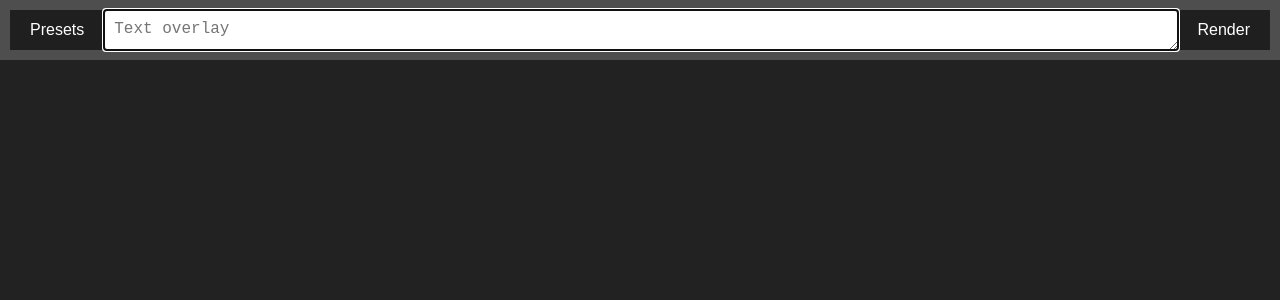
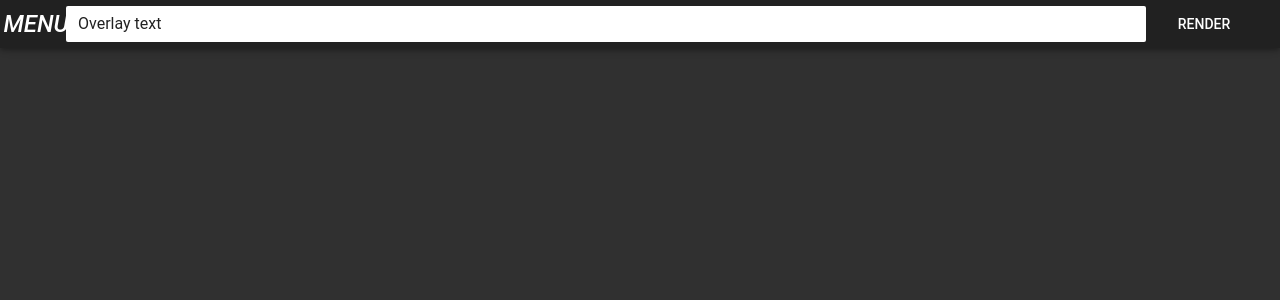
Before and after one commit to tyom/memify, a Vue app: page /#/ in a window 1280 px wide. Shown: the top 300 px of the page. Built offline with nearby package versions, Linux system fonts and the light colour scheme; the HTML template or start-up script is replaced by a standard one; what vue-konva would draw is missing.

Commit message:
Use Vuetify for UI

```diff
--- a/package.json
+++ b/package.json
@@ -24,6 +24,7 @@
     "vue": "2.6.10",
     "vue-konva": "2.0.4",
     "vue-router": "3.0.6",
+    "vuetify": "1.5.14",
     "webfontloader": "1.6.28"
   },
   "devDependencies": {
--- a/src/client/App.vue
+++ b/src/client/App.vue
@@ -1,18 +1,17 @@
 <template>
-  <div class="App">
+  <v-app dark>
     <Toolbar
+      :text="$route.query.text"
       :presets="presets"
-      :initial-text="$route.query.text"
-      @input="handleTextInput"
+      @render="handleRender"
+      @text-input="handleTextInput"
     />
-    <main>
-      <Stage
-        :preset="selectedPreset"
-        :text="$route.query.text"
-        ref="stage"
-      />
-    </main>
-  </div>
+    <v-container fluid fill-height>
+      <v-layout align-center justify-center>
+        <Stage :preset="selectedPreset" :text="$route.query.text" ref="stage" />
+      </v-layout>
+    </v-container>
+  </v-app>
 </template>
 
 <script>
@@ -52,28 +51,17 @@ export default {
         },
       });
     },
-    updateStage() {
-      console.log(this.$refs.stage);
-    }
+    handleRender() {
+      window.location.href = this.$router
+        .resolve(this.$route)
+        .href.replace('#', '/r');
+    },
   },
 };
 </script>
 
 <style>
-.App {
-  font: 16px Helvetica, sans-serif;
-  background-color: #222;
-  color: #fff;
-  display: grid;
-  grid-template-rows: auto 1fr;
-  height: 100vh;
-  width: 100vw;
-  overflow: hidden;
-}
-
-main {
-  display: flex;
-  align-items: center;
-  justify-content: center;
+html {
+  background-color: #303030;
 }
 </style>
--- a/src/client/Toolbar.vue
+++ b/src/client/Toolbar.vue
@@ -1,44 +1,47 @@
 <template>
-  <div class="Toolbar">
-    <div class="row">
-      <button
-        type="button"
-        class="toggle"
-        @click="handlePresetToggle"
-      >
-        Presets
-      </button>
-      <form :action="`/r/${$route.params.preset}`">
-        <textarea
-          autofocus
-          class="text-input"
-          name="text"
-          placeholder="Text overlay"
-          :value="initialText"
-          @input="$emit('input', $event.target.value)"
-        ></textarea>
-        <button>Render</button>
-      </form>
-    </div>
-    <div v-if="expanded" class="presets">
-      <div class="row">
-        <router-link
+  <v-toolbar app dense>
+    <v-menu :close-on-content-click="false">
+      <template v-slot:activator="{ on }">
+        <v-toolbar-side-icon v-on="on" />
+      </template>
+      <v-list subheader>
+        <v-subheader>Preset items</v-subheader>
+        <v-list-tile
           v-for="(preset, key) in presets"
           :key="key"
           :to="{ name: 'preset', params: { preset: key }, query: $route.query }"
-          class="preset-link"
+          avatar
         >
-          {{ preset.name }}
-          <img
-            v-if="preset.bgr"
-            :src="preset.bgr.url"
-            class="preset-thumb"
-            alt=""
+          <v-list-tile-avatar tile size="56">
+            <v-img :src="preset.bgr.url" />
+          </v-list-tile-avatar>
+          <v-list-tile-content>
+            <v-list-tile-title v-html="preset.name" />
+          </v-list-tile-content>
+        </v-list-tile>
+      </v-list>
+    </v-menu>
+    <v-form @submit.prevent="$emit('render')" grow>
+      <v-layout>
+        <v-flex>
+          <v-text-field
+            :value="text"
+            @input="$emit('text-input', $event)"
+            autofocus
+            flat
+            solo-inverted
+            hide-details
+            label="Overlay text"
           />
-        </router-link>
-      </div>
-    </div>
-  </div>
+        </v-flex>
+        <v-flex shrink>
+          <v-btn type="submit" flat>
+            Render
+          </v-btn>
+        </v-flex>
+      </v-layout>
+    </v-form>
+  </v-toolbar>
 </template>
 
 <script>
@@ -48,98 +51,46 @@ export default {
       type: Object,
       default: () => ({}),
     },
-    initialText: {
+    text: {
       type: String,
       default: '',
     },
-  },
-  data() {
-    return {
-      text: '',
-      expanded: false,
-    };
   },
   methods: {
     handlePresetToggle() {
       this.expanded = !this.expanded;
     },
+    handlePresetSelection(key) {
+      this.$router.push({
+        name: 'preset',
+        params: { preset: key },
+        query: this.$route.query,
+      });
+    },
   },
 };
 </script>
 
-<style scoped>
-.Toolbar {
-  padding: 10px;
-  grid-gap: 10px;
-  background-color: #fff3;
-  align-items: stretch;
-}
-
-.row {
-  display: flex;
-}
-
-form {
-  display: flex;
-  margin: 0;
+<style>
+.v-form {
   flex: 1;
 }
 
-.text-input,
-button {
-  padding: 10px;
-  font-size: 1em;
+.v-input__control {
+  min-height: 36px !important;
+  margin: 6px !important;
 }
 
-button:focus {
-  position: relative;
+.v-list__tile.v-list__tile--avatar {
+  height: 70px;
 }
 
-.text-input {
-  flex-grow: 1;
-  height: 2.5em;
-  color: #333;
-  border: 0;
+.v-list__tile__content {
+  padding-left: 8px;
 }
 
-.text-input:focus {
-  position: relative;
-}
-
-button {
-  border: 0;
-  padding-left: 20px;
-  padding-right: 20px;
-  text-decoration: none;
-  cursor: pointer;
-  background-color: #0009;
-  color: #fff;
-}
-
-.presets {
-  margin: 10px 0 0;
-  background-color: #0004;
-}
-
-.preset-link {
-  padding: 10px;
-  display: block;
-  font-size: 1.2em;
-  color: #fff;
-  text-decoration: none;
-}
-
-.preset-link:hover {
-  background-color: #0004;
-}
-
-.preset-thumb {
-  display: block;
-  width: 120px;
-  margin-top: 10px;
-}
-
-.preset-link.router-link-active {
-  background-color: #0009;
+.primary--text.v-list__tile--active {
+  background-color: #0006 !important;
+  color: #fff !important;
 }
 </style>
--- a/src/client/global.css
+++ /dev/null
@@ -1,9 +0,0 @@
-*,
-*::before,
-*::after {
-  box-sizing: border-box;
-}
-
-body {
-  margin: 0;
-}
--- a/src/client/index.html
+++ b/src/client/index.html
@@ -4,6 +4,7 @@
     <meta http-equiv="x-ua-compatible" content="ie=edge" />
     <title>Memify</title>
     <meta name="viewport" content="width=device-width, initial-scale=1" />
+    <link href='https://fonts.googleapis.com/css?family=Roboto:100,300,400,500,700,900|Material+Icons' rel="stylesheet">
   </head>
   <body>
     <div id="root"></div>
--- a/src/client/index.js
+++ b/src/client/index.js
@@ -1,10 +1,13 @@
 import Vue from 'vue';
 import VueKonva from 'vue-konva';
 import VueRouter from 'vue-router'
+import Vuetify from 'vuetify';
 import App from './App.vue';
-import './global.css';
+import 'vuetify/dist/vuetify.min.css';
+
 
 Vue.use(VueRouter);
+Vue.use(Vuetify);
 Vue.use(VueKonva);
 
 const router = new VueRouter({
--- a/src/server/render.js
+++ b/src/server/render.js
@@ -29,6 +29,10 @@ async function renderImage(composerUrl, { format = 'jpeg', preset, ...query }) {
 
   await page.goto(pageUrl);
 
+  await page.evaluate(() => {
+    document.querySelector('.v-toolbar').style.display = 'none';
+  });
+
   const image = await page.$('.Composer');
   if (preset.webfont) {
     await page.waitForSelector('.wf-active'); // web font loaded
```
Also changed, not shown: 1 other file (tests, documents, lock files or other folders).
